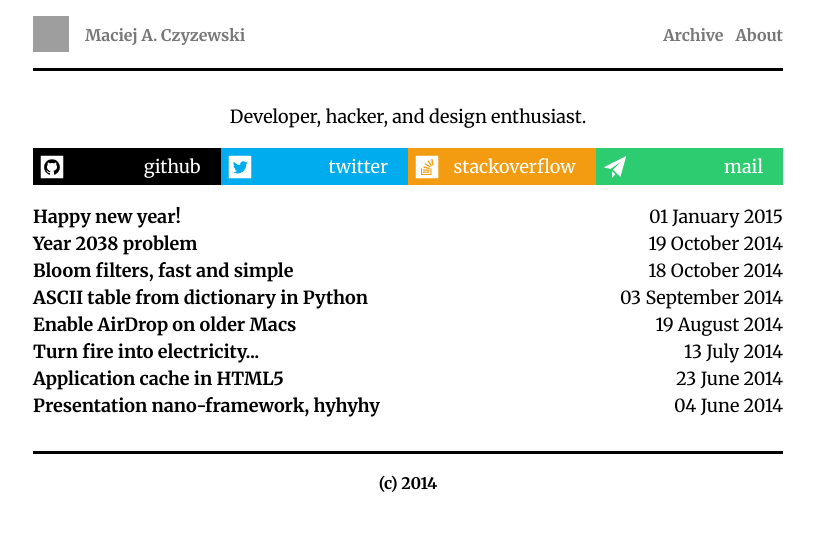
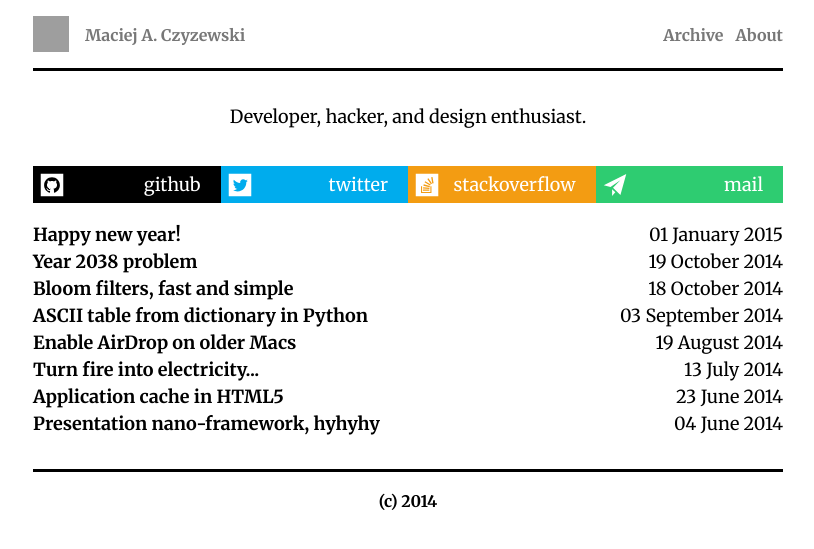
Before and after one commit to maciejczyzewski/maciejczyzewski.github.io, a Jekyll site: the page built from index.html, in a window 1280 px wide. Shown: the top 549 px of the page, without its empty margins (232-1046 px from the left). Built offline with Jekyll 4.4.1, drawn with Linux system fonts in a browser that asks for light colours; Markdown is read by kramdown in place of the engine named in the settings; grey boxes are pictures that could not be loaded.

Commit message:
Repair margin.

```diff
--- a/assets/stylesheets/main.css
+++ b/assets/stylesheets/main.css
@@ -635,6 +635,7 @@ ol.stories {
    ========================================================================= */
 
 div.profiles {
+  margin-top: 2em;
   margin-bottom: 1em;
   height: 37px;
 }
```
